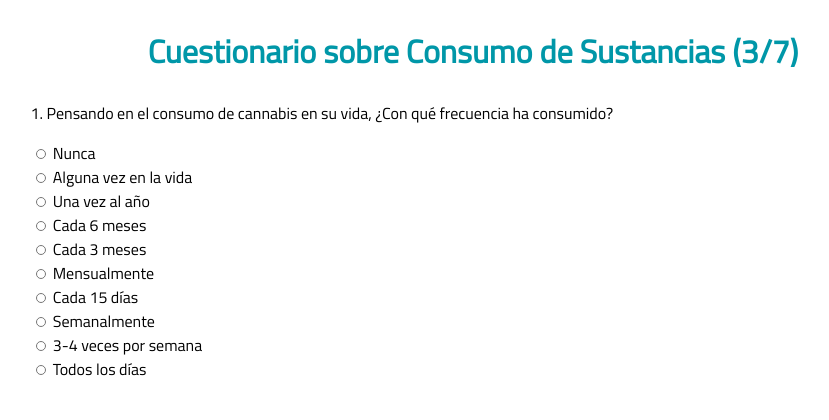
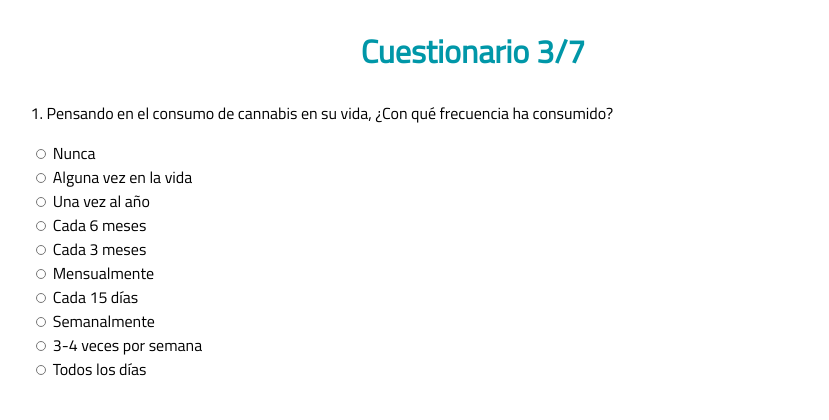
Before and after one commit to almadana/emarQuestionnaire, a Flask app: page /cannabis_qst in a window 1280 px wide. Shown: the top 420 px of the page, without its empty margins (167-996 px from the left). Run offline with Flask 3, Linux system fonts and the light colour scheme; parts of the project's set-up code (start-up, migrations or seed data) failed here and were passed over.

Commit message:
uniform title

```diff
--- a/website/templates/cannabis_questionnaire.html
+++ b/website/templates/cannabis_questionnaire.html
@@ -10,7 +10,7 @@
     <link rel="canonical" href="http://digital.psico.edu.uy/cannabis">
 </head>
 <body>
-    <h2>Cuestionario sobre Consumo de Sustancias (3/7)</h2>
+    <h2>Cuestionario 3/7</h2>
     <main>
     <form action="/submit-cq" method="post">
 
```
